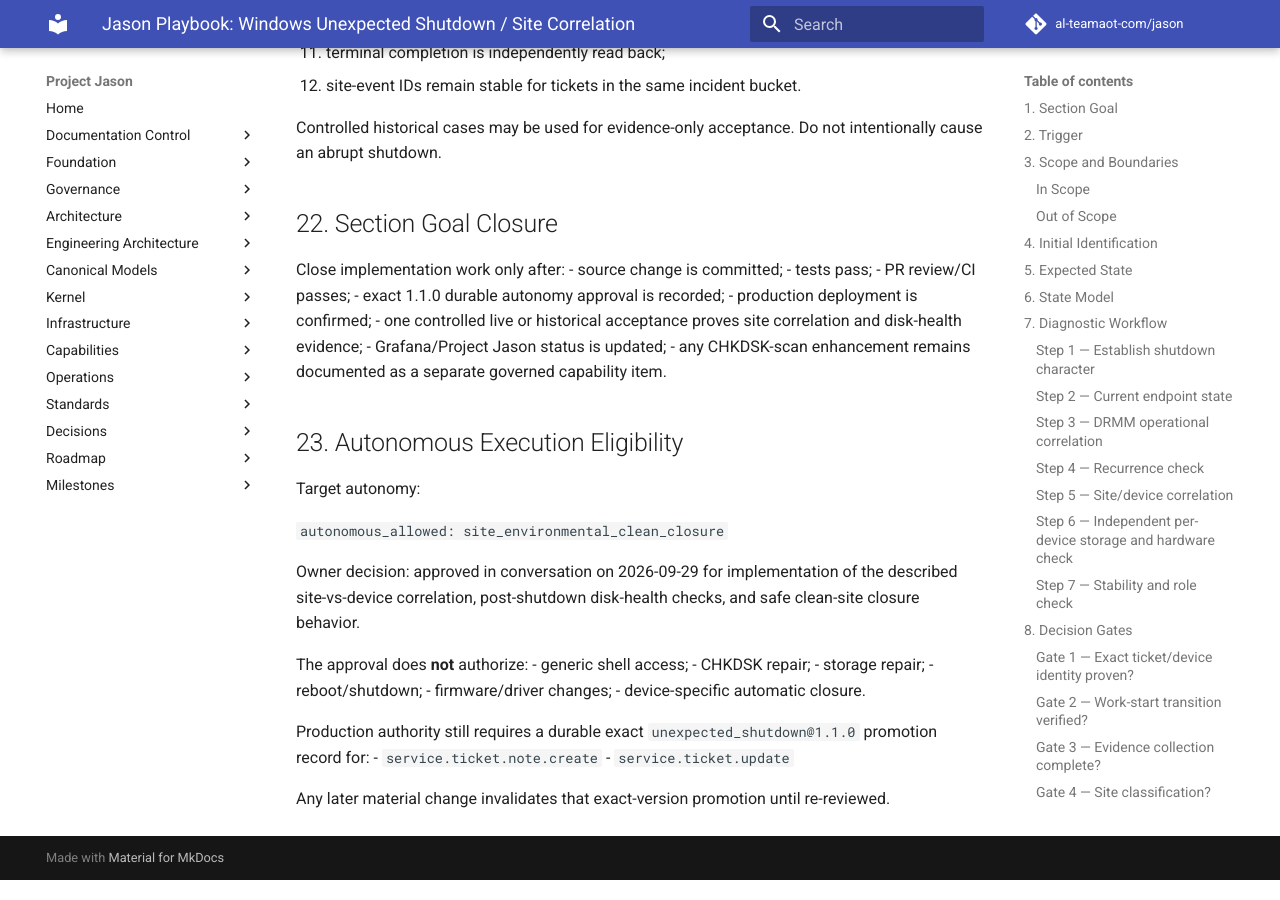
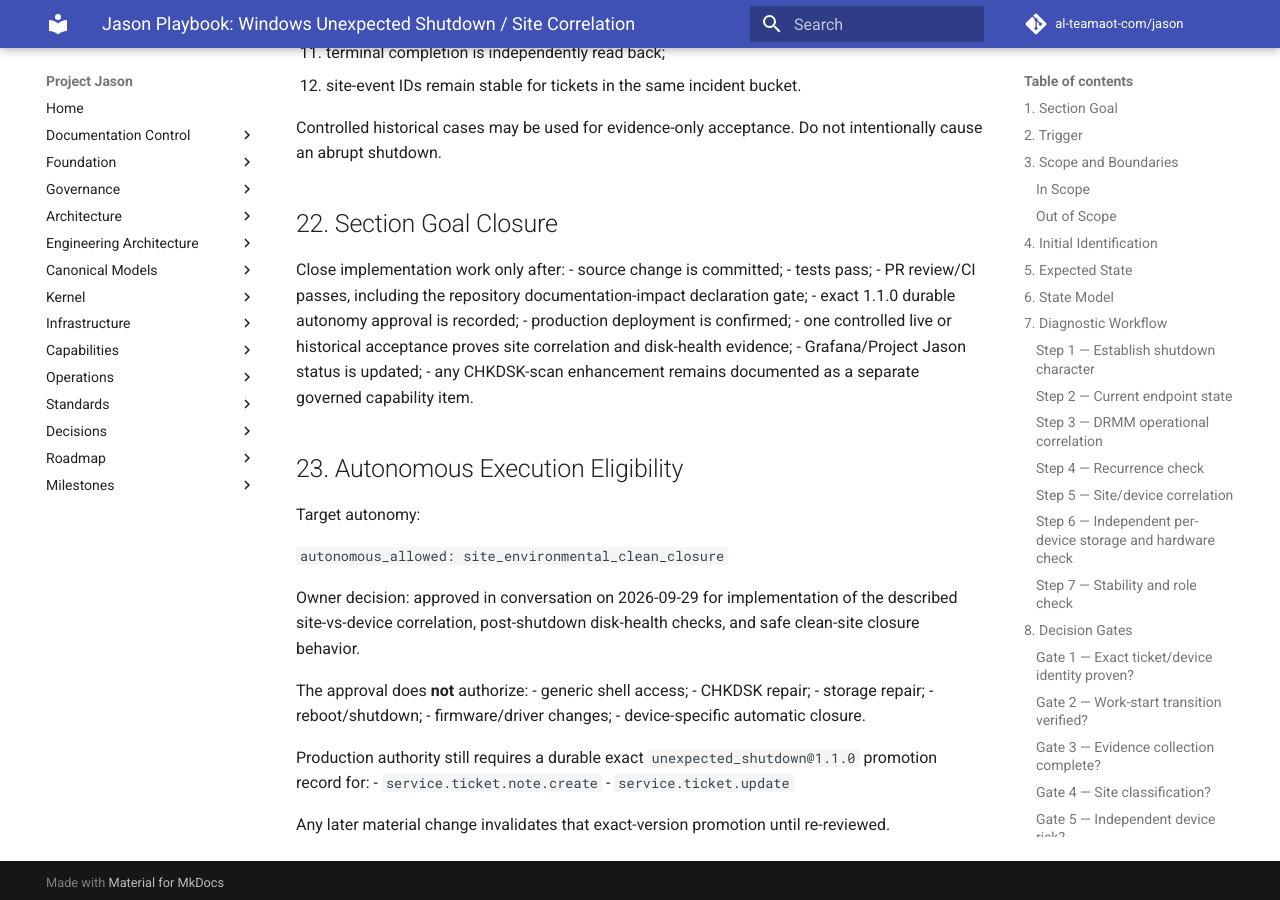
Before and after one commit to al-teamaot-com/jason, an MkDocs documentation site: the page built from docs/playbooks/Jason-Windows-Unexpected-Shutdown-Site-Correlation.md, in a window 1280 px wide and 900 px high, scrolled down 10172 px. Built offline with MkDocs 1.6.1 and Material for MkDocs 9.7.7, drawn with Linux system fonts in a browser that asks for light colours; comment, search, counter and statistics services are not loaded.

Commit message:
Record documentation impact gate in shutdown playbook closure

```diff
--- a/docs/playbooks/Jason-Windows-Unexpected-Shutdown-Site-Correlation.md
+++ b/docs/playbooks/Jason-Windows-Unexpected-Shutdown-Site-Correlation.md
@@ -426,7 +426,7 @@
 Close implementation work only after:
 - source change is committed;
 - tests pass;
-- PR review/CI passes;
+- PR review/CI passes, including the repository documentation-impact declaration gate;
 - exact 1.1.0 durable autonomy approval is recorded;
 - production deployment is confirmed;
 - one controlled live or historical acceptance proves site correlation and disk-health evidence;
```
